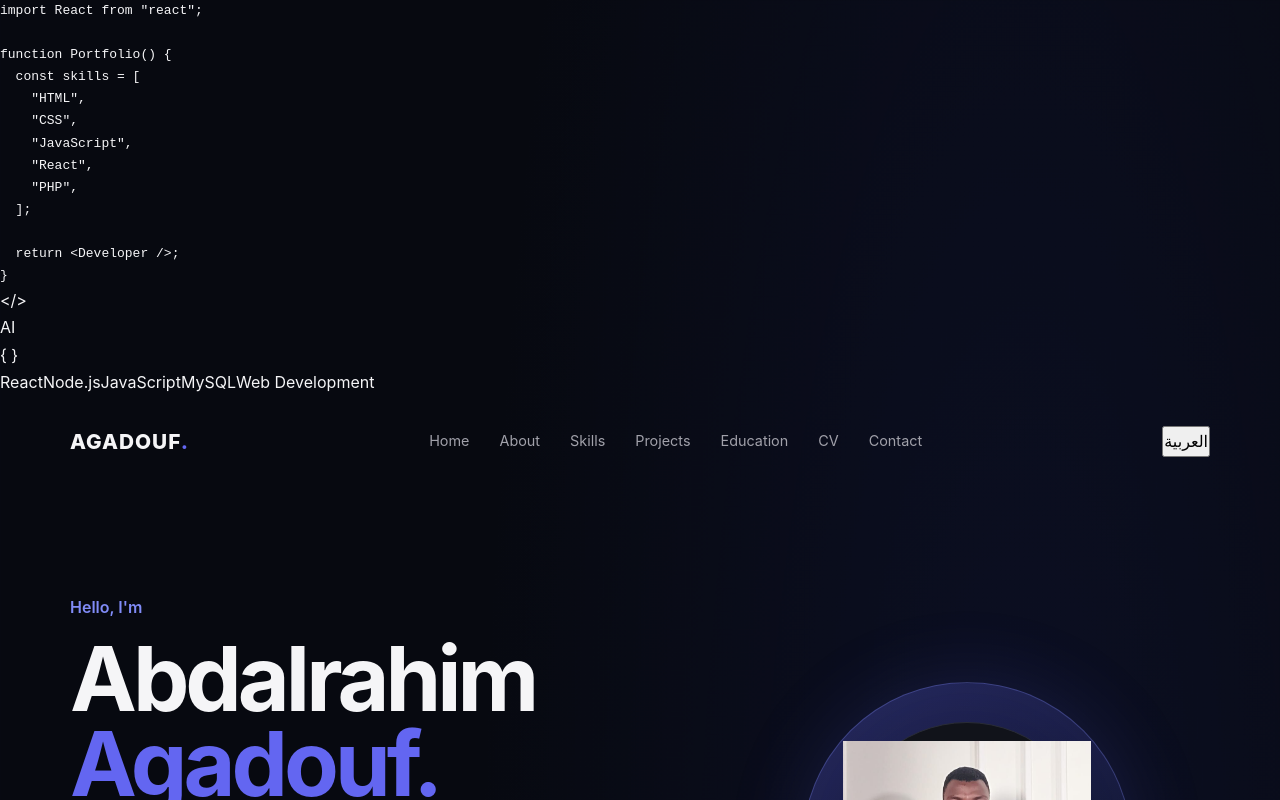
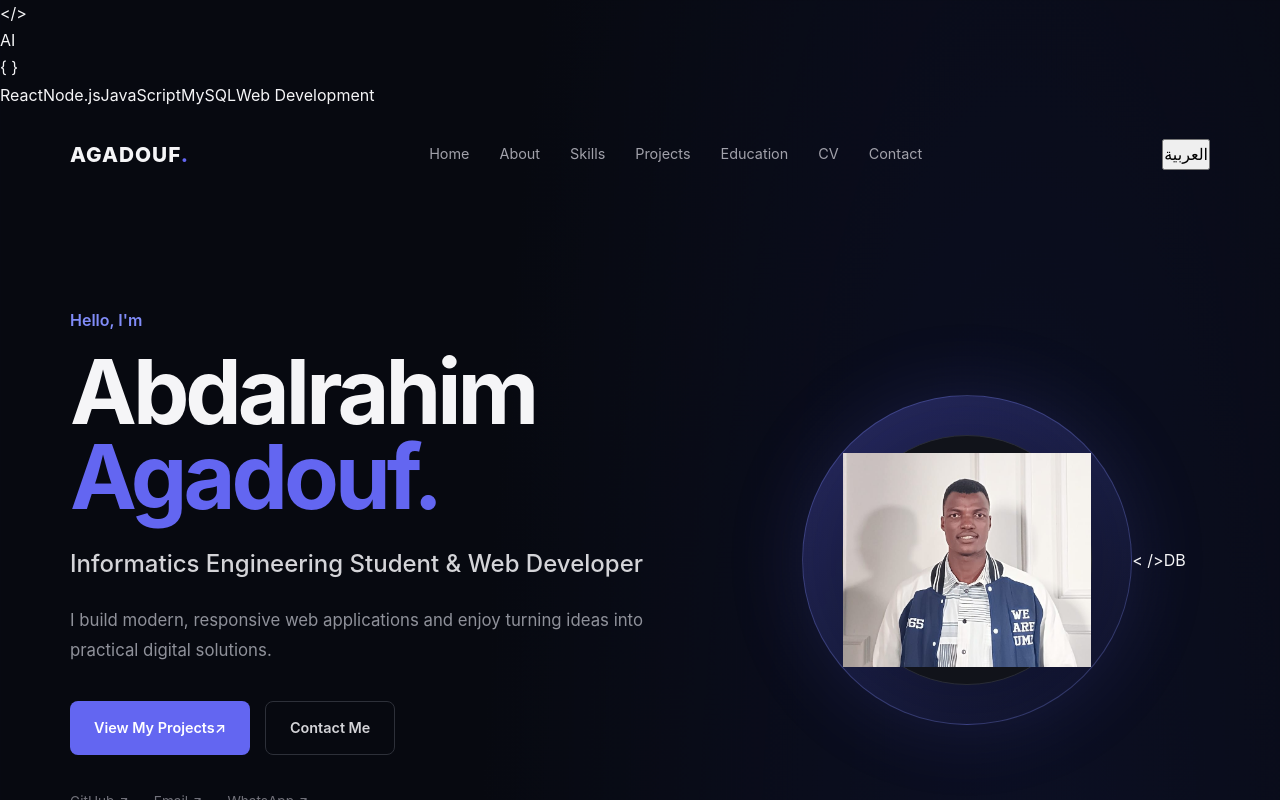
Before and after one commit to Agadouf/my-portfolio, a React (Vite) app: page / in a window 1280 px wide. Shown: the top 800 px of the page. Built offline with nearby package versions, Linux system fonts and the light colour scheme.

Commit message:
Update App.jsx

```diff
--- a/src/App.jsx
+++ b/src/App.jsx
@@ -1,3 +1,4 @@
+
 import { useState } from "react";
 import "./App.css";
 import profileImage from "./assets/profile.jpg";
@@ -13,30 +14,19 @@ const content = {
       "CV",
       "Contact",
     ],
-
     greeting: "Hello, I'm",
-
     role: "Informatics Engineering Student & Web Developer",
-
     description:
       "I build modern, responsive web applications and enjoy turning ideas into practical digital solutions.",
-
     viewProjects: "View My Projects",
-
     contactMe: "Contact Me",
-
     aboutTitle: "About Me",
-
     about: [
       "I am an Informatics Engineering student at Universitas Muhammadiyah Purwokerto, currently focused on developing my skills in web development and software engineering.",
-
       "I enjoy building practical applications and learning by working on real projects. My experience includes frontend development, backend development, databases, and full-stack web applications.",
-
       "I am always looking to improve my technical skills, learn new technologies, and turn ideas into useful digital solutions.",
     ],
-
     skillsTitle: "Technical Skills",
-
     skills: [
       {
         title: "Frontend Development",
@@ -55,9 +45,7 @@ const content = {
         text: "Git · GitHub · VS Code · Vite",
       },
     ],
-
     projectsTitle: "Featured Projects",
-
     projects: [
       {
         title: "English Learning Platform",
@@ -67,7 +55,6 @@ const content = {
         github: "https://github.com/Agadouf/guru-siap-ngajar",
         demo: "https://guru-siap-ngajar-front.vercel.app/",
       },
-
       {
         title: "Quran Website",
         description:
@@ -76,7 +63,6 @@ const content = {
         github: "https://github.com/Agadouf/quran_app",
         demo: "https://quran-app-alzain.vercel.app/",
       },
-
       {
         title: "Agadouf Shop",
         description:
@@ -85,7 +71,6 @@ const content = {
         github: "https://github.com/Agadouf/Agadouf-Shop",
         demo: "https://iphone-shop.infinityfreeapp.com",
       },
-
       {
         title: "Alawlama Training Center",
         description:
@@ -96,36 +81,22 @@ const content = {
         demo: "https://alawlama.ifree.page/login.php",
       },
     ],
-
     github: "GitHub",
-
     liveDemo: "Live Demo",
-
     educationTitle: "Education",
-
     university: "Universitas Muhammadiyah Purwokerto",
-
     major: "Informatics Engineering",
-
     educationDescription:
       "Currently pursuing a degree in Informatics Engineering, developing practical skills in programming, web development, databases, and software engineering.",
-
     cvTitle: "My CV",
-
     cvDescription:
       "Download my CV to learn more about my education, skills, projects, and experience.",
-
     downloadCv: "Download CV",
-
     contactTitle: "Let's build something together.",
-
     contactDescription:
       "I'm open to internships, collaborations, freelance opportunities, and interesting web development projects.",
-
     emailMe: "Email Me",
-
     footer: "All rights reserved.",
-
     languageButton: "العربية",
   },
 
@@ -139,54 +110,38 @@ const content = {
       "السيرة الذاتية",
       "تواصل",
     ],
-
     greeting: "مرحباً، أنا",
-
     role: "طالب هندسة معلوماتية ومطور ويب",
-
     description:
       "أطوّر تطبيقات ويب عصرية ومتجاوبة، وأستمتع بتحويل الأفكار إلى حلول رقمية عملية.",
-
     viewProjects: "شاهد مشاريعي",
-
     contactMe: "تواصل معي",
-
     aboutTitle: "من أنا",
-
     about: [
       "أنا طالب هندسة معلوماتية في جامعة المحمدية بورواكرتو، وأركز حالياً على تطوير مهاراتي في برمجة الويب وهندسة البرمجيات.",
-
       "أحب بناء التطبيقات العملية والتعلم من خلال المشاريع الحقيقية. تشمل خبرتي تطوير الواجهات الأمامية والخلفية وقواعد البيانات وتطبيقات الويب المتكاملة.",
-
       "أسعى دائماً إلى تطوير مهاراتي التقنية وتعلّم تقنيات جديدة وتحويل الأفكار إلى حلول رقمية مفيدة.",
     ],
-
     skillsTitle: "المهارات التقنية",
-
     skills: [
       {
         title: "تطوير الواجهات",
         text: "HTML · CSS · JavaScript · React",
       },
-
       {
         title: "تطوير الخلفية",
         text: "PHP · Node.js · REST APIs",
       },
-
       {
         title: "قواعد البيانات",
         text: "MySQL · PostgreSQL · Prisma",
       },
-
       {
         title: "أدوات التطوير",
         text: "Git · GitHub · VS Code · Vite",
       },
     ],
-
     projectsTitle: "أبرز المشاريع",
-
     projects: [
       {
         title: "منصة تعلّم الإنجليزية",
@@ -196,7 +151,6 @@ const content = {
         github: "https://github.com/Agadouf/guru-siap-ngajar",
         demo: "https://guru-siap-ngajar-front.vercel.app/",
       },
-
       {
         title: "موقع القرآن الكريم",
         description:
@@ -205,7 +159,6 @@ const content = {
         github: "https://github.com/Agadouf/quran_app",
         demo: "https://quran-app-alzain.vercel.app/",
       },
-
       {
         title: "متجر أغادوف",
         description:
@@ -214,7 +167,6 @@ const content = {
         github: "https://github.com/Agadouf/Agadouf-Shop",
         demo: "https://iphone-shop.infinityfreeapp.com",
       },
-
       {
         title: "نظام إدارة مركز العولمة",
         description:
@@ -225,36 +177,22 @@ const content = {
         demo: "https://alawlama.ifree.page/login.php",
       },
     ],
-
     github: "GitHub",
-
     liveDemo: "عرض الموقع",
-
     educationTitle: "التعليم",
-
     university: "جامعة المحمدية بورواكرتو",
-
     major: "هندسة المعلوماتية",
-
     educationDescription:
       "أدرس هندسة المعلوماتية وأطوّر مهارات عملية في البرمجة وتطوير الويب وقواعد البيانات وهندسة البرمجيات.",
-
     cvTitle: "السيرة الذاتية",
-
     cvDescription:
       "قم بتحميل سيرتي الذاتية للتعرف أكثر على تعليمي ومهاراتي ومشاريعي وخبراتي.",
-
     downloadCv: "تحميل السيرة الذاتية",
-
     contactTitle: "لنبنِ شيئاً مميزاً معاً.",
-
     contactDescription:
       "أنا مهتم بفرص التدريب والتعاون والعمل الحر ومشاريع تطوير الويب.",
-
     emailMe: "راسلني",
-
     footer: "جميع الحقوق محفوظة.",
-
     languageButton: "English",
   },
 };
@@ -273,7 +211,6 @@ function App() {
   const [language, setLanguage] = useState("en");
 
   const t = content[language];
-
   const isArabic = language === "ar";
 
   return (
@@ -282,31 +219,9 @@ function App() {
       dir={isArabic ? "rtl" : "ltr"}
       lang={language}
     >
-      {/* Technical background */}
+      {/* Technical background — code panel removed */}
 
       <div className="tech-background" aria-hidden="true">
-        <div className="code-panel">
-          <div className="code-dots">
-            <span />
-            <span />
-            <span />
-          </div>
-
-          <pre>{`import React from "react";
-
-function Portfolio() {
-  const skills = [
-    "HTML",
-    "CSS",
-    "JavaScript",
-    "React",
-    "PHP",
-  ];
-
-  return <Developer />;
-}`}</pre>
-        </div>
-
         <div className="tech-label tech-label-one">
           {"</>"}
         </div>
@@ -333,9 +248,7 @@ function Portfolio() {
         </div>
 
         <div className="circuit circuit-one" />
-
         <div className="circuit circuit-two" />
-
         <div className="background-glow" />
       </div>
 
@@ -397,9 +310,7 @@ function Portfolio() {
               className="btn primary-btn"
             >
               {t.viewProjects}
-              <span aria-hidden="true">
-                {" ↗"}
-              </span>
+              <span aria-hidden="true"> ↗</span>
             </a>
 
             <a
@@ -435,7 +346,6 @@ function Portfolio() {
 
         <div className="hero-visual">
           <div className="profile-orbit orbit-outer" />
-
           <div className="profile-orbit orbit-inner" />
 
           <div className="profile-circle">
@@ -449,9 +359,7 @@ function Portfolio() {
           </div>
 
           <div className="orbit-dot dot-one" />
-
           <div className="orbit-dot dot-two" />
-
           <div className="orbit-dot dot-three" />
 
           <div className="floating-tech floating-code">
@@ -469,15 +377,12 @@ function Portfolio() {
       <section id="about" className="section">
         <div className="section-heading">
           <span>01</span>
-
           <h2>{t.aboutTitle}</h2>
         </div>
 
         <div className="about-content">
           {t.about.map((paragraph, index) => (
-            <p key={index}>
-              {paragraph}
-            </p>
+            <p key={index}>{paragraph}</p>
           ))}
         </div>
       </section>
@@ -487,7 +392,6 @@ function Portfolio() {
       <section id="skills" className="section">
         <div className="section-heading">
           <span>02</span>
-
           <h2>{t.skillsTitle}</h2>
         </div>
 
@@ -502,7 +406,6 @@ function Portfolio() {
               </span>
 
               <h3>{skill.title}</h3>
-
               <p>{skill.text}</p>
             </article>
           ))}
@@ -514,7 +417,6 @@ function Portfolio() {
       <section id="projects" className="section">
         <div className="section-heading">
           <span>03</span>
-
           <h2>{t.projectsTitle}</h2>
         </div>
 
@@ -538,7 +440,6 @@ function Portfolio() {
               </div>
 
               <h3>{project.title}</h3>
-
               <p>{project.description}</p>
 
               <div className="project-tech">
@@ -569,13 +470,9 @@ function Portfolio() {
 
       {/* Education */}
 
-      <section
-        id="education"
-        className="section"
-      >
+      <section id="education" className="section">
         <div className="section-heading">
           <span>04</span>
-
           <h2>{t.educationTitle}</h2>
         </div>
 
@@ -590,9 +487,7 @@ function Portfolio() {
             </span>
 
             <h3>{t.university}</h3>
-
             <h4>{t.major}</h4>
-
             <p>{t.educationDescription}</p>
           </div>
         </article>
@@ -600,13 +495,9 @@ function Portfolio() {
 
       {/* CV */}
 
-      <section
-        id="cv"
-        className="section cv-section"
-      >
+      <section id="cv" className="section cv-section">
         <div className="section-heading">
           <span>05</span>
-
           <h2>{t.cvTitle}</h2>
         </div>
 
@@ -626,16 +517,12 @@ function Portfolio() {
 
       {/* Contact */}
 
-      <section
-        id="contact"
-        className="contact-section"
-      >
+      <section id="contact" className="contact-section">
         <p className="contact-label">
           06 — {t.nav[6]}
         </p>
 
         <h2>{t.contactTitle}</h2>
-
         <p>{t.contactDescription}</p>
 
         <div className="contact-buttons">
@@ -670,8 +557,7 @@ function Portfolio() {
 
       <footer>
         <p>
-          © 2026 Abdalrahim Agadouf.{" "}
-          {t.footer}
+          © 2026 Abdalrahim Agadouf. {t.footer}
         </p>
       </footer>
     </div>
```
Lines whose indentation alone changed are shown as unchanged.
